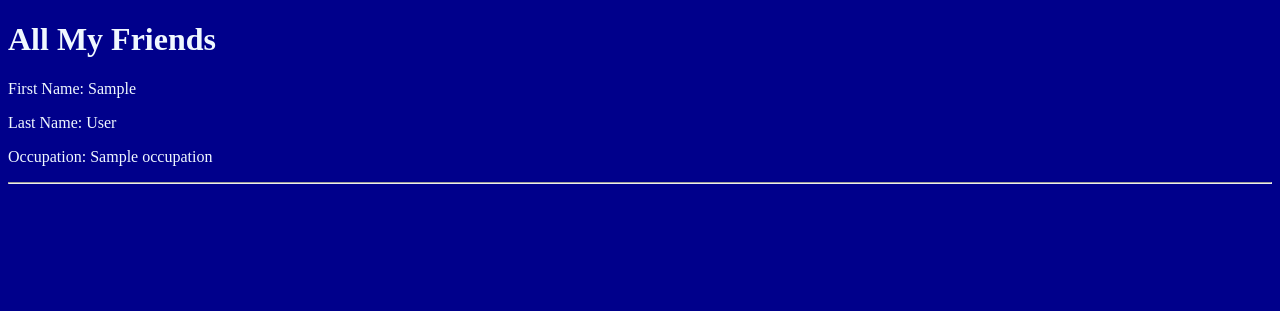
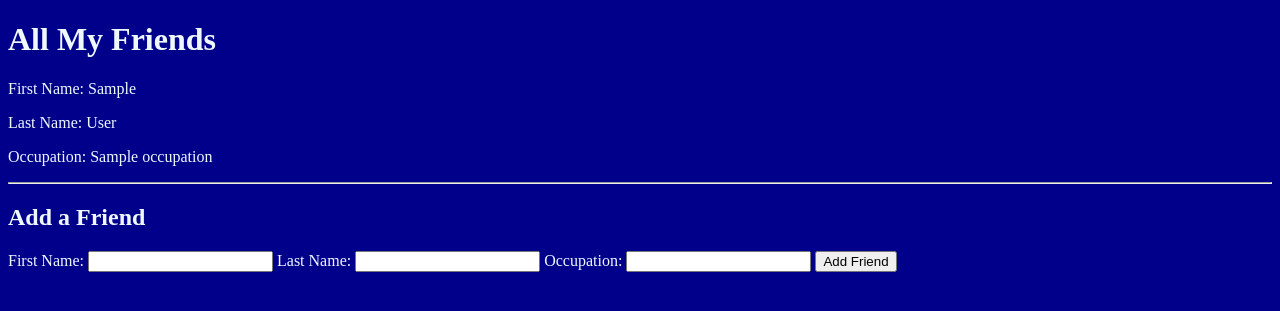
Before and after one commit to GavinEwart/Flask-MySQL, a Flask app: template first_flask_mysql/flask_app/templates/index.html in a window 1280 px wide. Shown: the top 311 px of the page. Run offline with Flask 3, Linux system fonts and the light colour scheme; the template is opened without the code that fills it: most values are stand-ins (such as "Sample title", 1, 10 or a date in 2020).

Commit message:
Added a functional add button to add friends into the database

```diff
--- a/first_flask_mysql/flask_app/models/user.py
+++ b/first_flask_mysql/flask_app/models/user.py
@@ -31,6 +31,12 @@ class Friend:
             friends.append(cls(friend))
         return friends
 
+    @classmethod
+    def save(cls, data):
+        query = "INSERT INTO friends (first_name, last_name, occupation) VALUES (%(fname)s, %(lname)s, %(occ)s);"
+        # data is a dictionary that will be passed into the save method from server.py
+        return connectToMySQL('first_flask_mysql').query_db(query, data)
+
     # Create Users Models
 
 
--- a/first_flask_mysql/flask_app/templates/index.html
+++ b/first_flask_mysql/flask_app/templates/index.html
@@ -16,6 +16,16 @@
         <p>Occupation: {{one_friend.occupation}}</p>
         <hr>
     {% endfor %}
+    <h2>Add a Friend</h2>
+    <form action="/create_friend" method="POST">
+        <label for="fname">First Name:</label>
+        <input type="text" name="fname">
+        <label for="lname">Last Name:</label>
+        <input type="text" name="lname">
+        <label for="occ" >Occupation:</label>
+        <input type="text" name="occ">
+        <input type="submit" value="Add Friend">
+    </form>
 </body>
 </html>
 
```
Also changed, not shown: first_flask_mysql/flask_app/controllers/users.py (+14 -1 lines).
